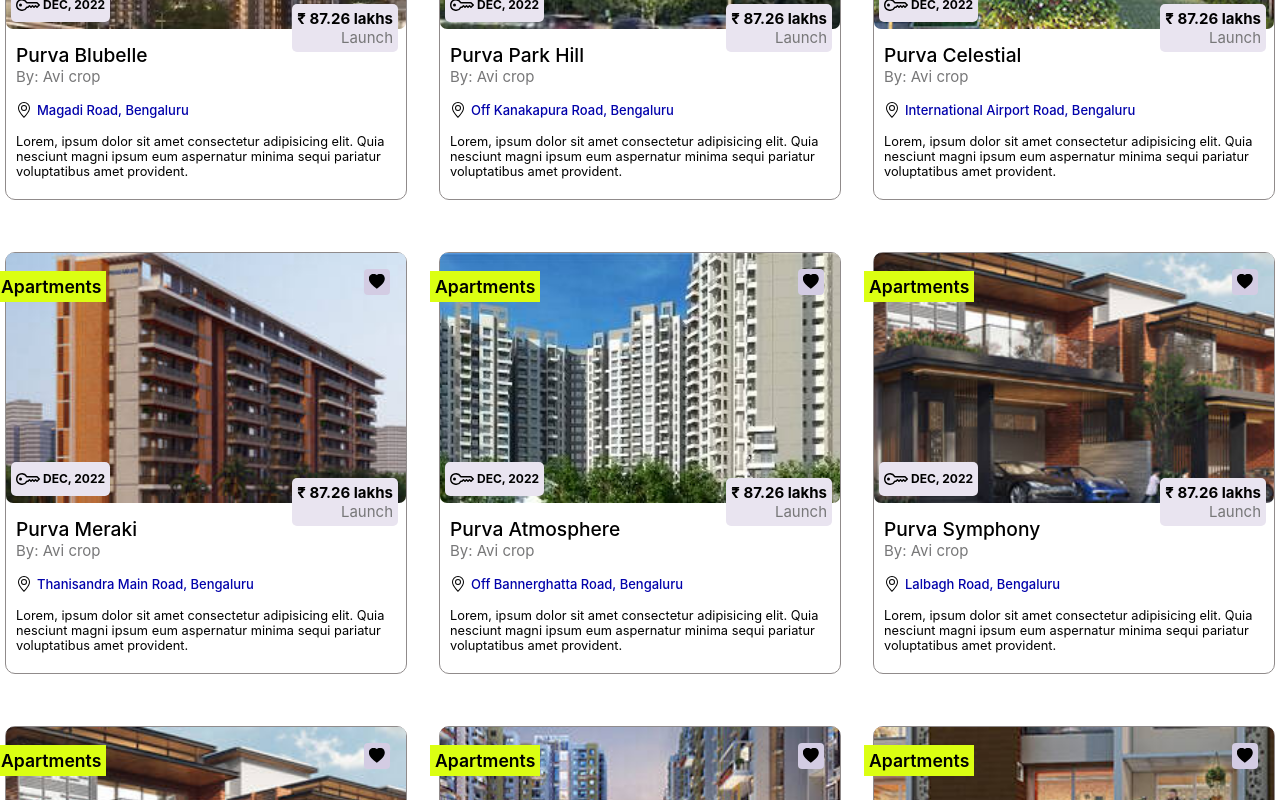
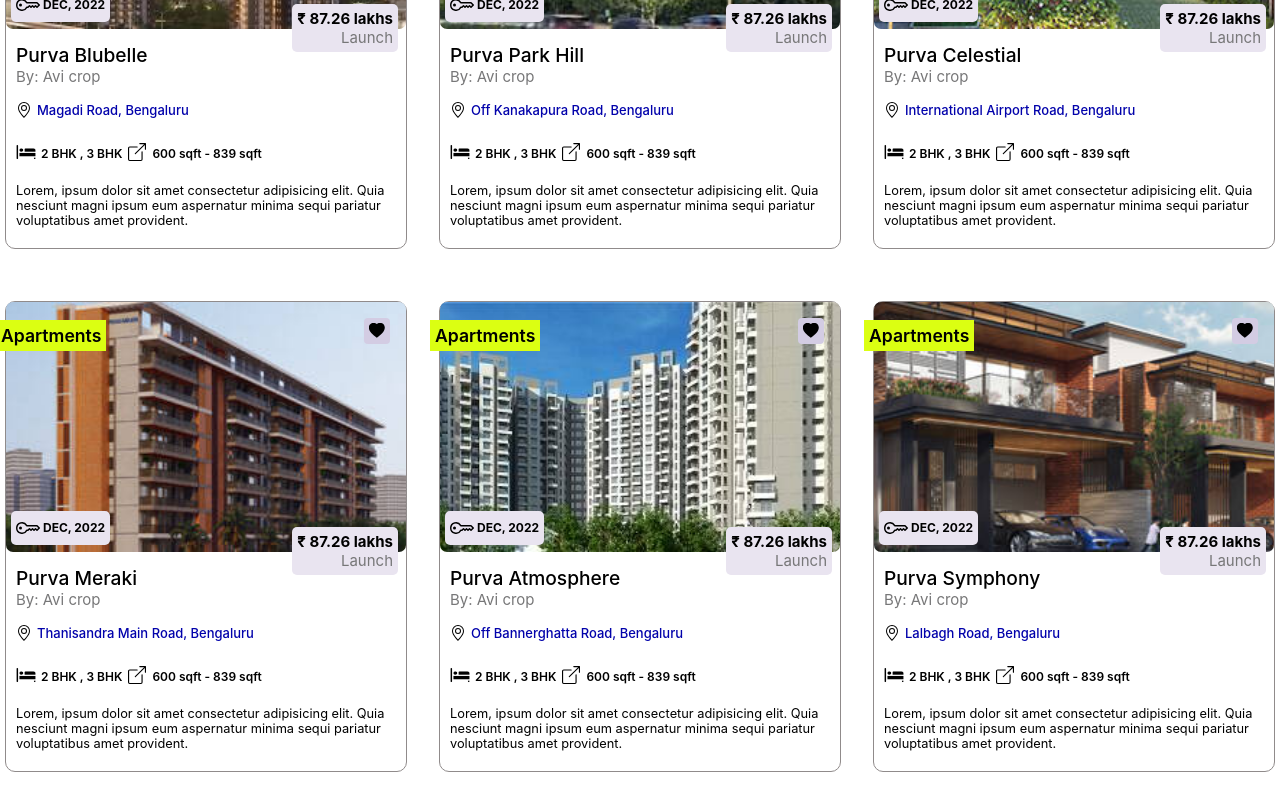
Before and after one commit to surajscmd/betterhomes, a React (Vite) app: page / in a window 1280 px wide. Shown: the part 1520-2320 px from the top of the page. Built offline with nearby package versions, Linux system fonts and the light colour scheme.

Commit message:
room update

```diff
--- a/src/App.css
+++ b/src/App.css
@@ -237,6 +237,14 @@
   font-weight: 700;
   margin: 0;
 }
+.bhk-dec{
+  font-size: 12px;
+  font-weight: var(--weight--600);
+}
+.room-img{
+  width:20px ;
+  height: 18px;
+}
 
 
 
@@ -351,7 +359,7 @@ font-size: var(--font-1);
 .footer-sec{
   background-color: #71acb8;
   width: 100%;
-  height:10dvh;
+  height:8dvh;
   position: sticky;
   left: 0;
   bottom: 0;
--- a/src/componets/Projects.jsx
+++ b/src/componets/Projects.jsx
@@ -1,6 +1,9 @@
 import React from 'react'
 import location from '../assets/geo.svg'
 import key from '../assets/key.svg'
+import bed from '../assets/hotel.png'
+import arrow from '../assets/box-arrow.svg'
+
 const Projects = ({url , name , locate}) => {
   return (
     <div className='property-container'>
@@ -29,6 +32,21 @@ const Projects = ({url , name , locate}) => {
              <img className='locationimg' src={location}/>
               <p className='locationname'>{locate}</p>
            </div>
+
+          <div className='flex-align'>
+          <div className='room-dec flex-align'>
+            <div><img className='room-img' src={bed}/></div>
+            <p className='bhk-dec'>2 BHK , 3 BHK</p>
+          </div>
+
+          <div className='room-dec flex-align'>
+            <div><img className='room-img' src={arrow}/></div>
+            <p className='bhk-dec'>600 sqft - 839 sqft</p>
+          </div>
+
+          </div>
+
+
               <p className='property-des' >Lorem, ipsum dolor sit amet consectetur adipisicing elit. Quia nesciunt magni ipsum eum aspernatur minima sequi pariatur voluptatibus amet provident.</p>
               {/* <button className='btn-property'>Know more</button> */}
 
```
Also changed, not shown: src/assets/box-arrow.svg (added), src/assets/hotel.png (added).
